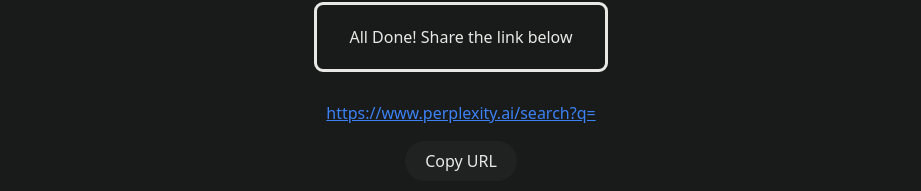
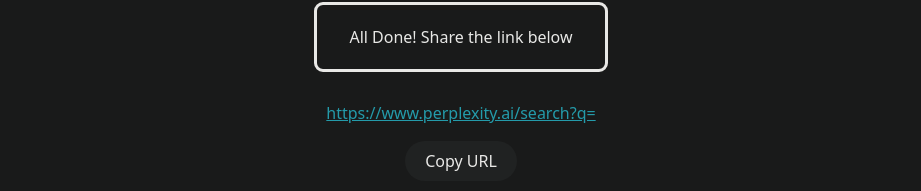
Before and after one commit to ktn1234/let-me-perplexity-that, a React (Vite) app: page / in a window 1280 px wide. Both pictures are taken after a click on the button "Ask Me". Shown: the part 320-511 px from the top of the page, without its empty margins (179-1100 px from the left). Built offline with nearby package versions, Linux system fonts and the light colour scheme.

Commit message:
💄 change link color and on hover color

```diff
--- a/src/pages/HomePage.tsx
+++ b/src/pages/HomePage.tsx
@@ -75,7 +75,7 @@
       {searchResults && (
         <section className="mt-8 flex flex-col justify-center items-center">
           <a
-            className="text-blue-500 underline w-3/4 md:w-1/2 truncate block hover:text-blue-700"
+            className="text-quaterternary underline w-3/4 md:w-1/2 truncate block hover:text-sky-600"
             href={searchResults}
             target="_blank"
             rel="noreferrer"
```
